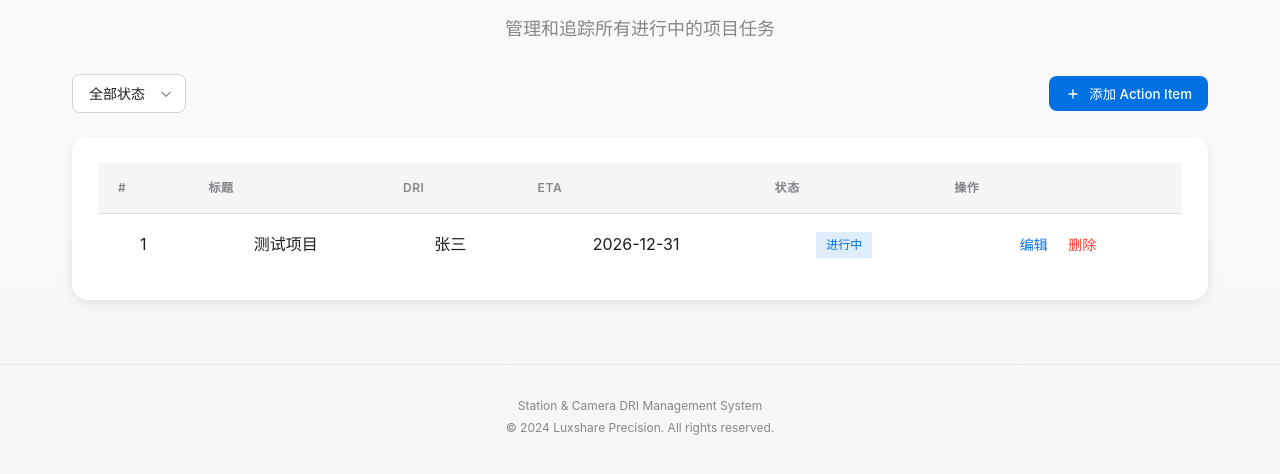
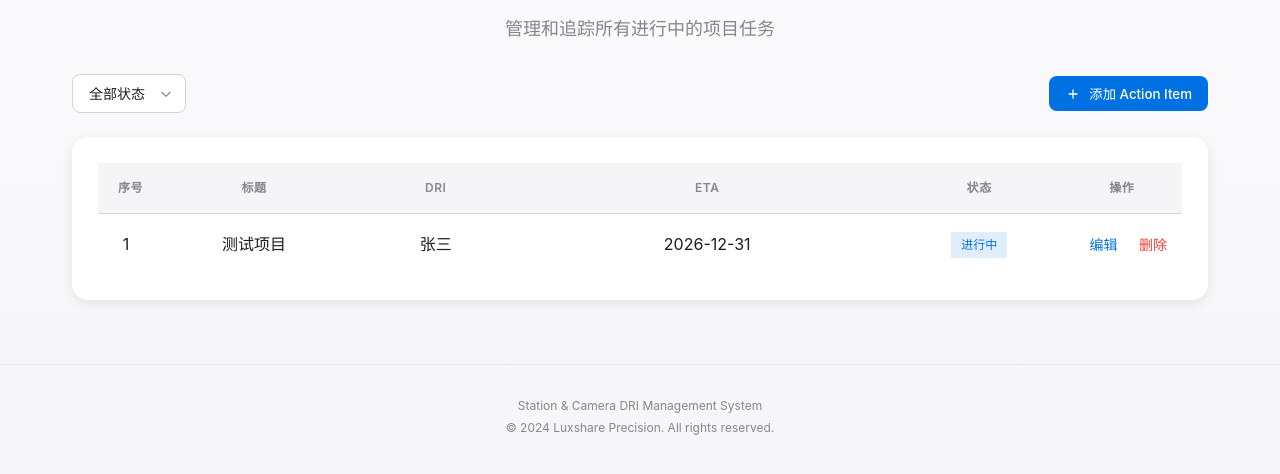
Before and after one commit to alston-lai/station-camera-dri, a Flask app: template templates/action_items.html in a window 1280 px wide. Shown: the part 186-660 px from the top of the page. Run offline with Flask 2, Linux system fonts and the light colour scheme; the template is opened without the code that fills it, so the values that code supplies are empty.

Commit message:
优化Action items表格排版，统一表头解析以兼容中英文逗号

```diff
--- a/static/app.js
+++ b/static/app.js
@@ -51,3 +51,15 @@
     const date = new Date(dateString);
     return date.toLocaleString('zh-CN');
 }
+
+// 通用：把用户输入的表头字符串拆分成表头数组（供各模块建表/定义表头复用）。
+// 兼容中英文逗号（英文 , 与中文 ，），统一先转成英文逗号再拆分，
+// 自动去除每个表头首尾空白，并过滤掉空项。可避免中文逗号导致的表头未分隔问题。
+function parseTableHeaders(input) {
+    if (input === undefined || input === null) return [];
+    return String(input)
+        .replace(/，/g, ',')          // 中文逗号 → 英文逗号
+        .split(',')                   // 按英文逗号拆分
+        .map(function (s) { return (s || '').trim(); })
+        .filter(function (s) { return s !== ''; });
+}
--- a/templates/action_items.html
+++ b/templates/action_items.html
@@ -29,14 +29,22 @@
     <div class="card-body p-0">
         <div class="table-wrapper">
             <table class="data-table">
+                <colgroup>
+                    <col class="col-seq">
+                    <col class="col-data">
+                    <col class="col-data">
+                    <col class="col-data">
+                    <col class="col-data">
+                    <col class="col-op">
+                </colgroup>
                 <thead>
                     <tr>
-                        <th>#</th>
+                        <th class="seq-cell">序号</th>
                         <th>标题</th>
                         <th>DRI</th>
                         <th>ETA</th>
                         <th>状态</th>
-                        <th>操作</th>
+                        <th class="op-cell">操作</th>
                     </tr>
                 </thead>
                 <tbody id="actionItemsTable">
@@ -213,6 +221,42 @@
 .data-table tbody tr:last-child td {
     border-bottom: none;
 }
+/* 参照数据收集模块的表格排版优化 */
+.data-table {
+    width: 100%;
+    table-layout: fixed;                 /* 列宽由 colgroup + JS 控制 */
+}
+.data-table th,
+.data-table td {
+    vertical-align: middle;
+}
+.data-table thead th {
+    text-align: center;                  /* 表头居中 */
+}
+.data-table td.seq-cell,
+.data-table th.seq-cell,
+.data-table td.op-cell,
+.data-table th.op-cell {
+    text-align: center;                  /* 序号/操作：居中不折行 */
+    white-space: nowrap;
+    vertical-align: middle;
+}
+.data-table td.data-cell {
+    text-align: center;                  /* 内容默认居中 */
+    vertical-align: middle;
+}
+.data-table td.data-cell.is-long {
+    text-align: left;                    /* 长文本 → 左对齐 */
+}
+.data-table .col-seq { width: 56px; }
+.data-table .col-op  { width: 120px; }
+.data-table .row-actions {
+    display: inline-flex;
+    align-items: center;
+    justify-content: center;
+    gap: 0.35rem;
+    white-space: nowrap;
+}
 .loading-cell {
     text-align: center;
     padding: 3rem !important;
@@ -295,32 +339,111 @@
     const tbody = document.getElementById('actionItemsTable');
     if (items.length === 0) {
         tbody.innerHTML = '<tr><td colspan="6" class="empty-cell">暂无数据</td></tr>';
+        applyActionLayout();
         return;
     }
 
-    tbody.innerHTML = items.map(item => {
+    tbody.innerHTML = items.map((item, idx) => {
         const isOverdue = item.eta && new Date(item.eta) < new Date() && item.status === '进行中';
         return `
             <tr class="${isOverdue ? 'row-overdue' : ''}">
-                <td class="text-secondary">${item.id}</td>
-                <td><span class="font-medium">${item.title}</span></td>
-                <td>${item.dri || '<span class="text-secondary">-</span>'}</td>
-                <td class="${isOverdue ? 'text-danger font-semibold' : ''}">
+                <td class="seq-cell text-secondary">${idx + 1}</td>
+                <td class="data-cell"><span class="font-medium">${item.title}</span></td>
+                <td class="data-cell">${item.dri || '<span class="text-secondary">-</span>'}</td>
+                <td class="data-cell ${isOverdue ? 'text-danger font-semibold' : ''}">
                     ${item.eta || '-'}
                     ${isOverdue ? '<span class="badge badge-danger ml-2">逾期</span>' : ''}
                 </td>
-                <td>
+                <td class="data-cell">
                     <span class="badge badge-${item.status === '已完成' ? 'success' : item.status === '已取消' ? 'secondary' : 'info'}">
                         ${item.status}
                     </span>
                 </td>
-                <td>
-                    <button onclick="showEditModal(${item.id})" class="btn-text btn-text-primary">编辑</button>
-                    <button onclick="deleteItem(${item.id})" class="btn-text btn-text-danger">删除</button>
+                <td class="op-cell">
+                    <div class="row-actions">
+                        <button onclick="showEditModal(${item.id})" class="btn-text btn-text-primary">编辑</button>
+                        <button onclick="deleteItem(${item.id})" class="btn-text btn-text-danger">删除</button>
+                    </div>
                 </td>
             </tr>
         `;
     }).join('');
+    applyActionLayout();
+}
+
+/* 表格排版：序号列最左、操作列最右、数据列按内容自适应宽度，
+   内容短则居中、长文本(需换行)左对齐（参照数据收集模块）。 */
+function applyActionLayout() {
+    const table = document.querySelector('.card .data-table');
+    if (!table) return;
+    const cg = table.querySelector('colgroup');
+    if (!cg) return;
+    const cols = cg.children;               // [seq, 数据..., op]
+    const n = cols.length;
+    const nData = n - 2;
+    const head = table.tHead ? table.tHead.rows[0].cells : [];
+    const body = table.tBodies.length ? table.tBodies[0].rows : [];
+
+    const wrap = table.closest('.table-wrapper') || table.parentElement;
+    let totalW = wrap ? wrap.clientWidth : table.offsetWidth;
+    if (!totalW) totalW = 900;
+    const seqW = 56, opW = 120;
+    const avail = Math.max(60, totalW - seqW - opW - 4);
+
+    // 数据列权重
+    const weights = [];
+    for (let d = 0; d < nData; d++) {
+        const colIdx = 1 + d;
+        let max = (head[colIdx] ? head[colIdx].innerText : '').trim().length;
+        for (let r = 0; r < body.length; r++) {
+            const cell = body[r].cells[colIdx];
+            if (!cell) continue;
+            const L = (cell.innerText || '').replace(/\s+/g, ' ').trim().length;
+            if (L > max) max = L;
+        }
+        weights.push(Math.pow(Math.max(max, 1), 0.7));
+    }
+    const sum = weights.reduce((a, b) => a + b, 0) || 1;
+    const minCol = 80;
+    const ws = [];
+    const overflow = nData * minCol >= avail;
+    if (overflow) {
+        for (let j = 0; j < nData; j++) ws.push(minCol);
+    } else {
+        let used = 0;
+        for (let j2 = 0; j2 < nData; j2++) {
+            let w = Math.max(minCol, Math.floor(avail * (weights[j2] / sum)));
+            if (j2 === nData - 1) w = Math.max(minCol, avail - used);
+            ws.push(w); used += w;
+        }
+        if (used > avail) {
+            const sc = avail / used; used = 0;
+            for (let j3 = 0; j3 < nData; j3++) {
+                ws[j3] = Math.max(minCol, Math.floor(ws[j3] * sc));
+                used += ws[j3];
+            }
+        }
+    }
+    cols[0].style.width = seqW + 'px';
+    for (let k = 0; k < nData; k++) cols[1 + k].style.width = ws[k] + 'px';
+    cols[n - 1].style.width = opW + 'px';
+    if (overflow) {
+        let s = seqW + opW;
+        for (let p = 0; p < nData; p++) s += ws[p];
+        table.style.width = s + 'px';
+    } else {
+        table.style.width = '100%';
+    }
+
+    // 内容对齐：短→居中，长(需换行)→左对齐
+    document.querySelectorAll('.card .data-table tbody tr td.data-cell').forEach(function (td) {
+        if (!(td.innerText || '').trim()) { td.classList.remove('is-long'); return; }
+        const prev = td.style.whiteSpace;
+        td.style.whiteSpace = 'nowrap';
+        const overflows = td.scrollWidth > td.clientWidth + 2;
+        td.style.whiteSpace = prev;
+        td.classList.toggle('is-long', overflows);
+    });
 }
 
 function showAddModal() {
@@ -418,6 +541,7 @@
 
 // 初始加载
 loadActionItems();
+window.addEventListener('resize', applyActionLayout);
 </script>
 
 <style>
--- a/templates/collector.html
+++ b/templates/collector.html
@@ -273,7 +273,7 @@
         headers: {'Content-Type': 'application/json'},
         body: JSON.stringify({
             name: form.name.value,
-            headers: form.headers.value.split(/[，,]/).map(function(h) { return h.trim(); }).filter(function(h) { return h; }),
+            headers: parseTableHeaders(form.headers.value),
             operator: 'Admin'
         })
     }).then(function() {
--- a/templates/info_list.html
+++ b/templates/info_list.html
@@ -511,7 +511,7 @@
     if (headers === '') {
         headers = ['Key', 'Value'];
     } else {
-        headers = headers.split(/[，,]/).map(h => h.trim()).filter(h => h !== '');
+        headers = parseTableHeaders(headers);
         if (headers.length === 0) {
             headers = ['Key', 'Value'];
         }
```
